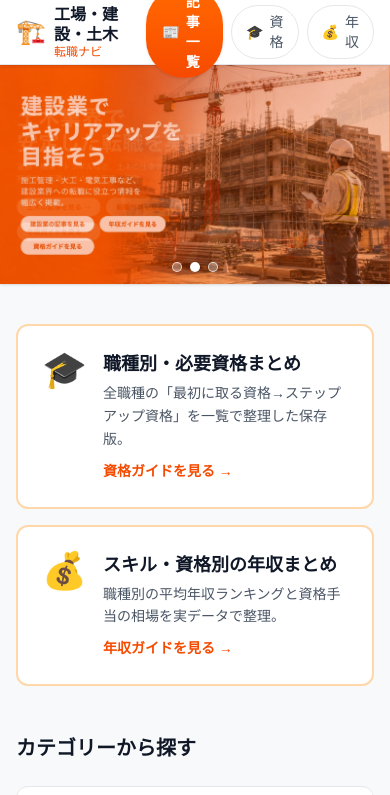
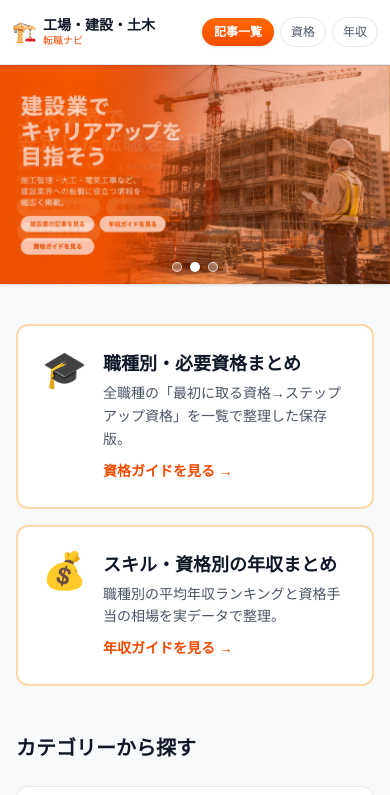
Before and after one commit to mittiy/tensyoku-blog, a Next.js app: page / in a window 390 px wide. Shown: the top 795 px of the page. Built offline with nearby package versions, Linux system fonts and the light colour scheme.

Commit message:
Fix header layout breaking at mobile widths
- whitespace-nowrap on logo and all nav pills to stop vertical wrapping
- Compact mobile sizing (smaller text/padding, emoji hidden below sm)
- Category pills now show from lg to avoid tablet overflow

Co-Authored-By: Claude Fable 5 <noreply@anthropic.com>

```diff
--- a/src/components/Header.tsx
+++ b/src/components/Header.tsx
@@ -11,47 +11,47 @@ const CATEGORY_ICONS: Record<PostFrontmatter["category"], string> = {
 export default function Header() {
   return (
     <header className="bg-white border-b border-gray-200 sticky top-0 z-50 shadow-sm">
-      <div className="max-w-5xl mx-auto px-4">
-        <div className="flex items-center justify-between h-16">
-          <Link href="/" className="flex items-center gap-2">
-            <span className="text-2xl">🏗️</span>
-            <div>
-              <div className="font-bold text-gray-900 text-base leading-tight">
+      <div className="max-w-5xl mx-auto px-3 sm:px-4">
+        <div className="flex items-center justify-between gap-2 h-16">
+          <Link href="/" className="flex items-center gap-1.5 sm:gap-2 flex-shrink-0 min-w-0">
+            <span className="text-xl sm:text-2xl">🏗️</span>
+            <div className="min-w-0">
+              <div className="font-bold text-gray-900 text-sm sm:text-base leading-tight whitespace-nowrap">
                 工場・建設・土木
               </div>
-              <div className="text-xs text-orange-600 font-medium leading-tight">
+              <div className="text-[10px] sm:text-xs text-orange-600 font-medium leading-tight whitespace-nowrap">
                 転職ナビ
               </div>
             </div>
           </Link>
 
-          <nav className="flex items-center gap-2">
+          <nav className="flex items-center gap-1.5 sm:gap-2 flex-shrink-0">
             <Link
               href="/blog"
-              className="flex items-center gap-1.5 px-4 py-1.5 text-sm font-semibold text-white bg-gradient-to-b from-orange-500 to-orange-600 rounded-full shadow-sm hover:from-orange-600 hover:to-orange-700 hover:shadow transition-all"
+              className="flex items-center gap-1.5 px-3 sm:px-4 py-1.5 text-xs sm:text-sm font-semibold whitespace-nowrap text-white bg-gradient-to-b from-orange-500 to-orange-600 rounded-full shadow-sm hover:from-orange-600 hover:to-orange-700 hover:shadow transition-all"
             >
-              <span aria-hidden>📰</span>
+              <span aria-hidden className="hidden sm:inline">📰</span>
               記事一覧
             </Link>
             <Link
               href="/shikaku"
-              className="flex items-center gap-1.5 px-3.5 py-1.5 text-sm font-medium text-gray-600 bg-white border border-gray-200 rounded-full hover:text-orange-600 hover:border-orange-300 hover:bg-orange-50 hover:shadow-sm transition-all"
+              className="flex items-center gap-1.5 px-2.5 sm:px-3.5 py-1.5 text-xs sm:text-sm font-medium whitespace-nowrap text-gray-600 bg-white border border-gray-200 rounded-full hover:text-orange-600 hover:border-orange-300 hover:bg-orange-50 hover:shadow-sm transition-all"
             >
-              <span aria-hidden>🎓</span>
+              <span aria-hidden className="hidden sm:inline">🎓</span>
               資格<span className="hidden sm:inline">ガイド</span>
             </Link>
             <Link
               href="/nenshu"
-              className="flex items-center gap-1.5 px-3.5 py-1.5 text-sm font-medium text-gray-600 bg-white border border-gray-200 rounded-full hover:text-orange-600 hover:border-orange-300 hover:bg-orange-50 hover:shadow-sm transition-all"
+              className="flex items-center gap-1.5 px-2.5 sm:px-3.5 py-1.5 text-xs sm:text-sm font-medium whitespace-nowrap text-gray-600 bg-white border border-gray-200 rounded-full hover:text-orange-600 hover:border-orange-300 hover:bg-orange-50 hover:shadow-sm transition-all"
             >
-              <span aria-hidden>💰</span>
+              <span aria-hidden className="hidden sm:inline">💰</span>
               年収<span className="hidden sm:inline">ガイド</span>
             </Link>
             {(["factory", "construction", "civil", "market"] as const).map((cat) => (
               <Link
                 key={cat}
                 href={`/categories/${cat}`}
-                className="hidden sm:flex items-center gap-1.5 px-3.5 py-1.5 text-sm font-medium text-gray-600 bg-white border border-gray-200 rounded-full hover:text-orange-600 hover:border-orange-300 hover:bg-orange-50 hover:shadow-sm transition-all"
+                className="hidden lg:flex items-center gap-1.5 px-3.5 py-1.5 text-sm font-medium whitespace-nowrap text-gray-600 bg-white border border-gray-200 rounded-full hover:text-orange-600 hover:border-orange-300 hover:bg-orange-50 hover:shadow-sm transition-all"
               >
                 <span aria-hidden>{CATEGORY_ICONS[cat]}</span>
                 {CATEGORY_LABELS[cat]}
```
